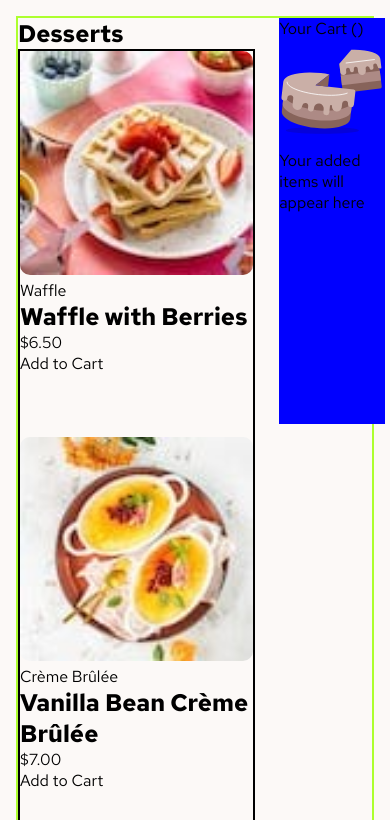
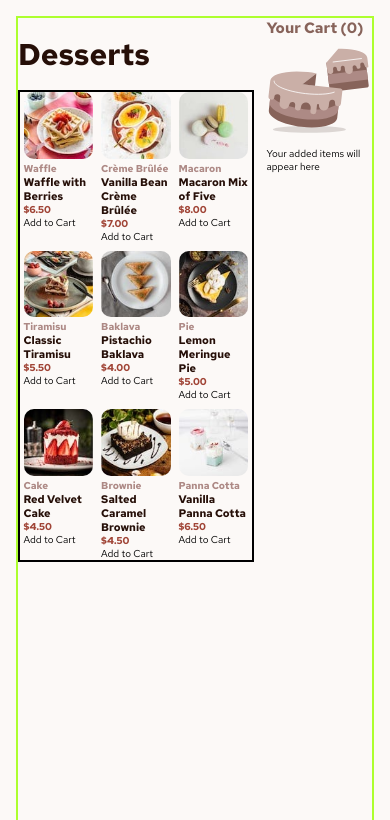
Before and after one commit to pguevara135/product-list-with-cart-main, a plain HTML site: page index.html in a window 390 px wide. Shown: the top 820 px of the page. Drawn offline with Linux system fonts and the light colour scheme.

Commit message:
create table css and mobile css

```diff
--- a/assets/css/style.css
+++ b/assets/css/style.css
@@ -15,6 +15,7 @@
     --rose-300: rgb(201, 174, 166);
     --rose-400: rgb(173, 137, 133);
     --rose-500: rgb(135, 99, 90);
+    --rose-600: rgb(160, 68, 54);
     --rose-900: rgb(38, 15, 8);
     --white: rgb(255, 255, 255);
 }
@@ -29,7 +30,6 @@ html {
     text-decoration: none;
     outline: none;
     font-family: "Red Hat Text", sans-serif;
-    font-size: 1rem;
     font-weight: 400;
 }
 
@@ -37,6 +37,7 @@ body {
     width: 100vw;
     height: 100vh;
     box-sizing: border-box;
+    font-size: 16px;
     background-color: var(--rose-50);
     display: flex;
     justify-content: center;
@@ -48,6 +49,28 @@ body {
 img {
     width: 100%;
     border-radius: 10px;
+}
+
+h1 {
+    font-size: 3em;
+    padding: 1rem 0;
+    color: var(--rose-900);
+}
+
+.product {
+    color: var(--rose-400);
+    font-weight: bold;
+}
+
+.dessert {
+    font-size: 1.1em;
+    color: var(--rose-900);
+    font-weight: 700;
+}
+
+.value {
+    color: var(--rose-600);
+    font-weight: 700;
 }
 
 .principal {
@@ -72,8 +95,9 @@ img {
 
 
 .layout {
-    width: 249px;
-    height: 359px;
+    width: 30%;
+    height: 30%;
+    box-sizing: border-box;
 }
 
 /* ! aside */
@@ -82,12 +106,7 @@ img {
     width: 30%;
     height: 50%;
     grid-area: cart ;
-    min-width: 30%;
-    background-color: blue;
-
-    /* img {
-        width: 50%;
-        height: 100%;
-        border: 2px solid white;
-    } */
+    h2 {
+        color: var(--rose-500);
+    }
 }
--- /dev/null
+++ b/assets/css/tablet.css
@@ -0,0 +1,28 @@
+body {
+    font-size: 10px;
+}
+
+.principal {
+    max-width: 1440px;
+    height: 100%;
+    display: flex;
+    gap: .8rem;
+    border: 2px solid greenyellow;
+}
+
+.main {
+    width: 67%;
+}
+
+.menu {
+    display: flex;
+    flex-wrap: wrap;
+    justify-content: center;
+    gap: 0.5rem;
+    border: 2px solid black;
+}
+
+.layout {
+    width: 30%;
+    height: 30%;
+}
--- a/index.html
+++ b/index.html
@@ -8,6 +8,7 @@
 
   <title>Frontend Mentor | Product list with cart</title>
   <link rel="stylesheet" href="assets/css/style.css">
+  <link rel="stylesheet" href="assets/css/tablet.css" media="screen and (max-width: 850px)">
   <link rel="stylesheet" href="assets/css/mobile.css" media="screen and (max-width: 375px)">
 
   <!-- Feel free to remove these styles or customise in your own stylesheet 👍 -->
@@ -29,7 +30,7 @@
           <p class="product">Waffle</p>
           <h2 class="dessert">Waffle with Berries</h2>
           <p class="value">$6.50</p>
-        Add to Cart
+          <div class="add">Add to Cart</div>
         </div>
 
         <div class="vanilla-creme layout">
@@ -37,7 +38,7 @@
           <p class="product">Crème Brûlée</p>
           <h2 class="dessert">Vanilla Bean Crème Brûlée</h2>
           <p class="value">$7.00</p>
-          Add to Cart
+          <div class="add">Add to Cart</div>
         </div>
 
         <div class="macarron layout">
@@ -45,7 +46,7 @@
           <p class="product">Macaron</p>
           <h2 class="dessert">Macaron Mix of Five</h2>
           <p class="value">$8.00</p>
-          Add to Cart
+          <div class="add">Add to Cart</div>
         </div>
 
         <div class="tiramisu layout">
@@ -53,7 +54,7 @@
           <p class="product">Tiramisu</p>
           <h2 class="dessert">Classic Tiramisu</h2>
           <p class="value">$5.50</p>
-          Add to Cart
+          <div class="add">Add to Cart</div>
         </div>
 
         <div class="pistachhio layout">
@@ -61,7 +62,7 @@
           <p class="product">Baklava</p>
           <h2 class="dessert">Pistachio Baklava</h2>
           <p class="value">$4.00</p>
-          Add to Cart
+          <div class="add">Add to Cart</div>
         </div>
 
         <div class="pie layout">
@@ -69,7 +70,7 @@
           <p class="product">Pie</p>
           <h2 class="dessert">Lemon Meringue Pie</h2>
           <p class="value">$5.00</p>
-          Add to Cart
+          <div class="add">Add to Cart</div>
         </div>
 
         <div class="cake layout">
@@ -77,7 +78,7 @@
           <p class="product">Cake</p>
           <h2 class="dessert">Red Velvet Cake</h2>
           <p class="value">$4.50</p>
-          Add to Cart
+          <div class="add">Add to Cart</div>
         </div>
 
         <div class="brownie layout">
@@ -85,7 +86,7 @@
           <p class="product">Brownie</p>
           <h2 class="dessert">Salted Caramel Brownie</h2>
           <p class="value">$4.50</p>
-          Add to Cart
+          <div class="add">Add to Cart</div>
         </div>
 
         <div class="vanilla-cotta layout">
@@ -93,14 +94,14 @@
           <p class="product">Panna Cotta</p>
           <h2 class="dessert">Vanilla Panna Cotta</h2>
           <p class="value">$6.50</p>
-          Add to Cart
+          <div class="add">Add to Cart</div>
         </div>
       </div>
 
     </section>
 
     <aside class="cart">
-      Your Cart (<!-- Quantity -->)
+      <h2>Your Cart (0)</h2>
       <img src="assets/images/illustration-empty-cart.svg" alt="illustration cart empty">
       Your added items will appear here
     </aside>
```
Also changed, not shown: 1 other file.
